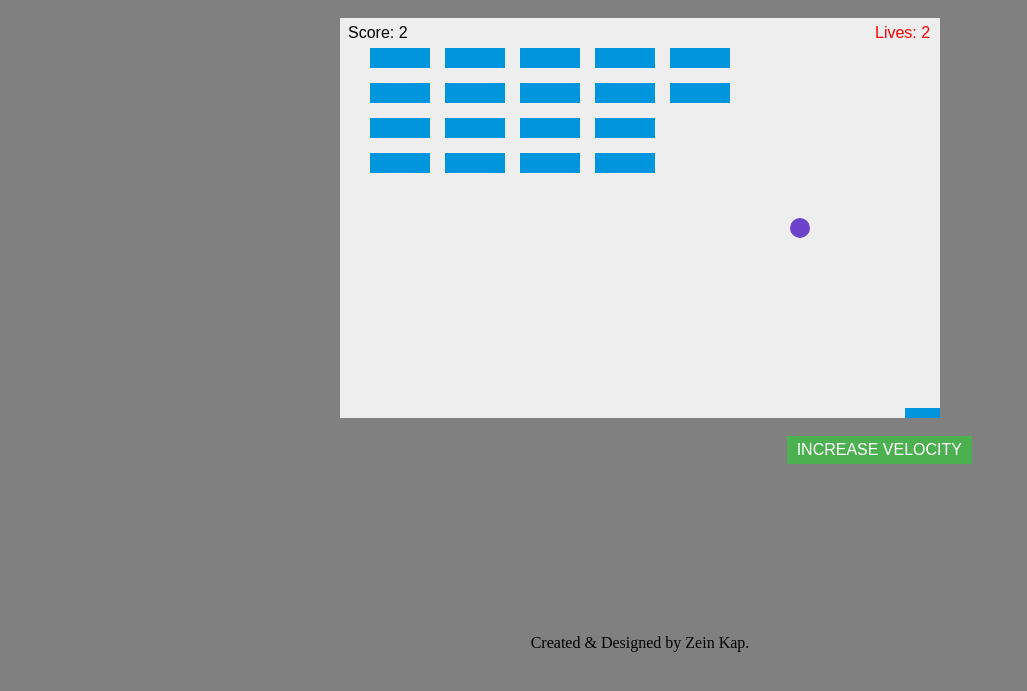
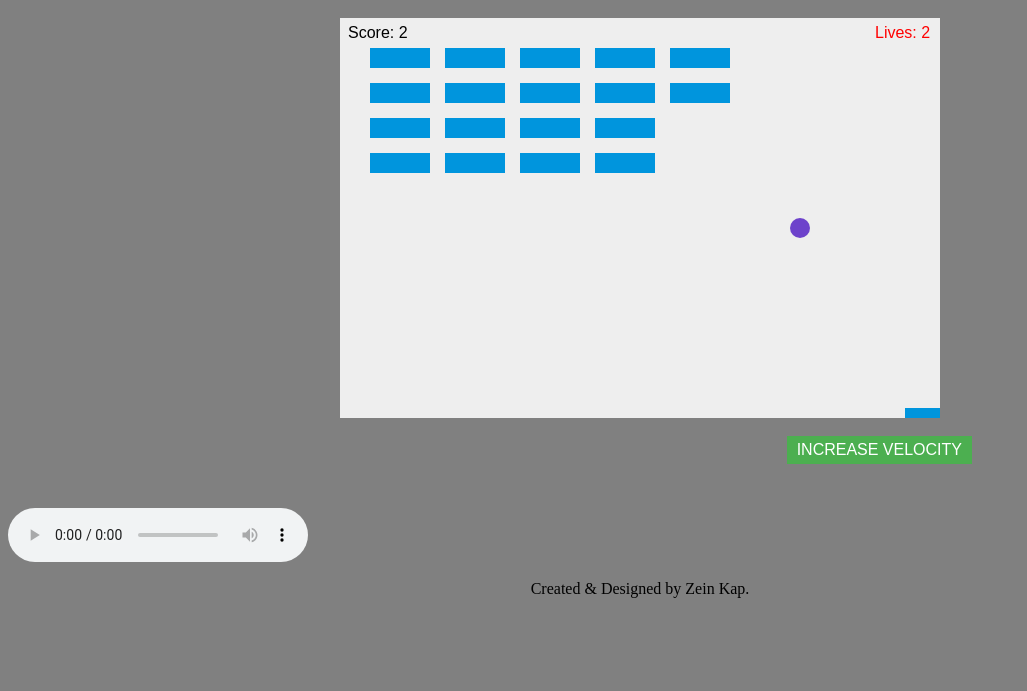
Before and after one commit to zeinkap/zeinkap-portfolio, a plain HTML site: page firstgame.html in a window 1280 px wide. Shown: the part 81-772 px from the top of the page, without its empty margins (0-1027 px from the left). Drawn offline with Linux system fonts and the light colour scheme.

Commit message:
added space audio

```diff
--- a/firstgame.html
+++ b/firstgame.html
@@ -29,13 +29,14 @@
 			text-align: center;
 			border: none;
 		}
-
+		audio {
+			float:left;
+		}
 	</style>
 </head>
 <body>
 	<h1>The 2D Breakout Game</h1>
 	<br>
-
 	<canvas id="myCanvas" width="600" height="400">
 	</canvas>
 
@@ -227,9 +228,9 @@
 	<br>
 	<br>
 	<br>
-	<br>
-	<br>
-	<br>
+	<audio controls autoplay>
+		<source src="whistler.mp3" type="audio/mpeg">
+	</audio>
 	<br>
 	<br>
 	<br>
```
